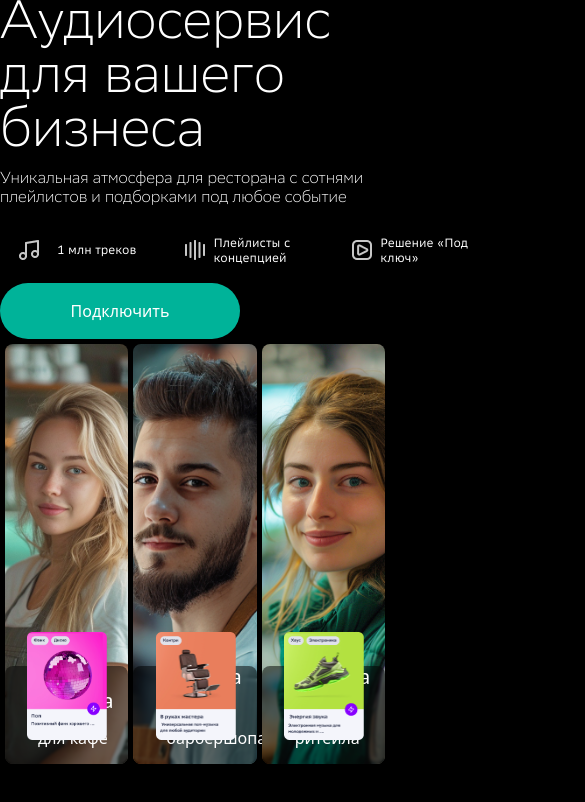
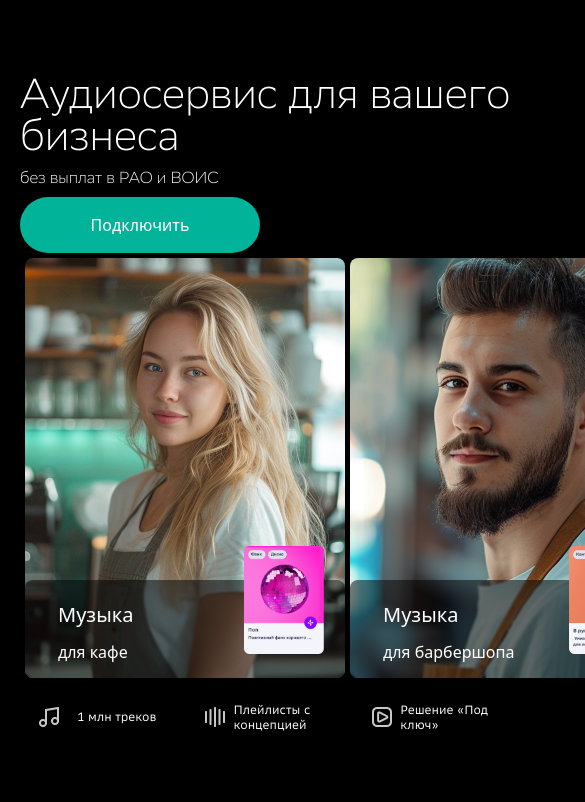
Before and after one commit to SivakovNikita/zvuk-business-main-page, a Next.js app: page / in a window 390 px wide. Shown: the top 802 px of the page, 585 px wide, since content can reach past the window. Built offline with nearby package versions, Linux system fonts and the light colour scheme.

Commit message:
first screen and sass changes

```diff
--- a/public/global.css
+++ b/public/global.css
@@ -20,11 +20,17 @@ body {
 }
 
 h1 {
+    width: 583px;
     font-family: "SBSansDisplay-Light";
     line-height: 100%;
     font-size: 54px;
     color: white;
     font-weight: 100;
+    @media (max-width: 770px) {
+
+            font-size: 42px;
+
+    }
 }
 
 h2 {
--- a/src/components/Button/Button.tsx
+++ b/src/components/Button/Button.tsx
@@ -1,7 +1,7 @@
-import style from './style.module.css';
+import styles from './style.module.css';
 
 const Button = () => {
-    return <button className={style.button}>Подключить</button>
+    return <button className={styles.button}>Подключить</button>
 };
 
 export default Button;
--- a/src/components/Card/Card.module.css
+++ b/src/components/Card/Card.module.scss
@@ -38,14 +38,14 @@
   bottom: 14px;
   left: 33px;
   color: white;
-}
 
-.text_container_title {
+  &__title {
     margin: 0;
     font-size: 20px;
   }
 
-.text_container_subtitle {
+  &__subtitle {
     margin: 0;
     font-size: 16px;
   }
+}
--- a/src/components/Card/Card.tsx
+++ b/src/components/Card/Card.tsx
@@ -1,5 +1,5 @@
 import React from 'react';
-import styles from './Card.module.css';
+import styles from './Card.module.scss';
 import Image from 'next/image';
 
 interface CardComponentProps {
@@ -14,8 +14,8 @@ const Card = ({text, playlistImgSrc, backgroundImgSrc}: CardComponentProps) => {
         <div className={styles.background} style={{"--bg-img-src" : `url(${backgroundImgSrc})` }}>
                 <div className={styles.transparent_block}>
                         <div className={styles.text_container}>
-                            <p className={styles.text_container_title} >Музыка</p>
-                            <p className={styles.text_container_subtitle}>{text}</p>
+                            <p className={styles.text_container__title} >Музыка</p>
+                            <p className={styles.text_container__subtitle}>{text}</p>
                         </div>
                         <Image
                             src={playlistImgSrc}
--- a/src/components/Icon/Icon.tsx
+++ b/src/components/Icon/Icon.tsx
@@ -3,12 +3,12 @@ import styles from './Icon.module.css';
 import Image from 'next/image'
 
 interface IconComponentProps {
-    alt: string,
-    text: string,
-    src: string
+    alt: string;
+    text: string;
+    src: string;
 }
 
-const icon = ({ alt, text, src }: IconComponentProps) => {
+const Icon = ({ alt, text, src }: IconComponentProps) => {
     return (
         <div className={styles.icon_container}>
             <Image
@@ -24,4 +24,4 @@ const icon = ({ alt, text, src }: IconComponentProps) => {
     )
 };
 
-export default icon;
+export default Icon;
--- /dev/null
+++ b/src/pages/index/blocks/MainBlock/MainBlock.module.css
@@ -0,0 +1,39 @@
+.container {
+    display: grid;
+    margin: 78px 20px 78px 20px;
+    height: 480px;
+    width: 100%;
+    grid-template-areas:
+      "title gallery"
+      "subtitle gallery"
+      "button gallery"
+      "icons gallery";
+}
+
+.title { grid-area: title; }
+.subtitle { grid-area: subtitle; }
+.button { grid-area: button; }
+.icons { grid-area: icons; }
+.gallery { grid-area: gallery; }
+
+@media (max-width: 990px) {
+    .container {
+        grid-template-areas:
+          "title"
+          "subtitle"
+          "gallery"
+          "icons"
+          "button";
+    }
+}
+
+@media (max-width: 770px) {
+    .container {
+        grid-template-areas:
+          "title"
+          "subtitle"
+          "button"
+          "gallery"
+          "icons";
+    }
+}
--- /dev/null
+++ b/src/pages/index/blocks/MainBlock/MainBlock.tsx
@@ -0,0 +1,26 @@
+import Button from '../../../../components/Button/Button';
+import Gallery from '../../../../components/Gallery/Gallery';
+import Icons from '../../../../components/Icons/Icons'
+import { galleryData } from "./data/galleryData";
+import { iconsData } from "./data/iconsData";
+import styles from './MainBlock.module.css';
+
+function MainBlock() {
+    return (
+        <div className={ styles.container }>
+            <h1 className={ styles.title }>Аудиосервис для вашего бизнеса</h1>
+            <h2 className={ styles.subtitle }>без выплат в РАО и ВОИС</h2>
+            <div className={ styles.button }>
+                <Button  />
+            </div>
+            <div className={ styles.icons }>
+                <Icons  iconsData={ iconsData }/>
+            </div>
+            <div className={ styles.gallery }>
+                <Gallery  cardsData={ galleryData }/>
+            </div>
+        </div>
+    );
+};
+
+export default MainBlock;
--- a/src/pages/index/galleryData.js
+++ b/src/pages/index/blocks/MainBlock/data/galleryData.js
@@ -1,4 +1,4 @@
-export const cardsData = [
+export const galleryData = [
     {
         backgroundImg: "/images/cards/cafe.png",
         playlistImgSrc: "/images/playlist_cards/pop_small.png",
--- a/src/pages/index/index.tsx
+++ b/src/pages/index/index.tsx
@@ -1,18 +1,9 @@
-import React from 'react';
-import Button from '../../components/Button/Button';
-import Gallery from '../../components/Gallery/Gallery';
-import Icons from '../../components/Icons/Icons'
-import { cardsData } from "./galleryData";
-import { iconsData } from "./iconsData";
+import MainBlock from './blocks/MainBlock/MainBlock';
 
 function MyApp() {
     return (
       <>
-        <h1>Аудиосервис <br/>для вашего бизнеса</h1>
-        <h2>Уникальная атмосфера для ресторана с сотнями <br/>плейлистов и подборками под любое событие</h2>
-        <Icons iconsData={ iconsData }/>
-        <Button />
-        <Gallery cardsData={ cardsData }/>
+       <MainBlock />
       </>
     );
 };
```
Also changed, not shown: package.json (+4 -3 lines), src/pages/index/blocks/MainBlock/data/iconsData.js (renamed from src/pages/index/iconsData.js), 1 other file (tests, documents, lock files or other folders). Lines whose indentation alone changed are shown as unchanged.
